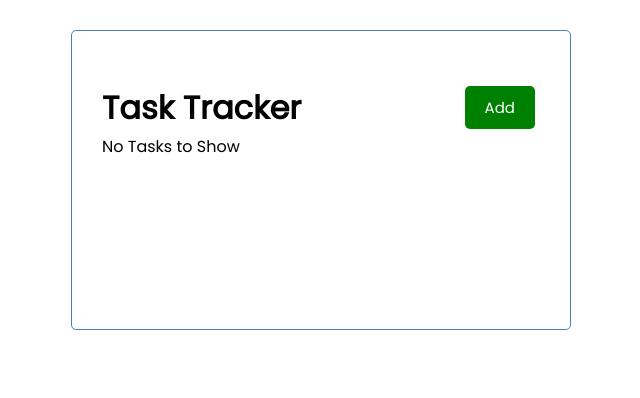
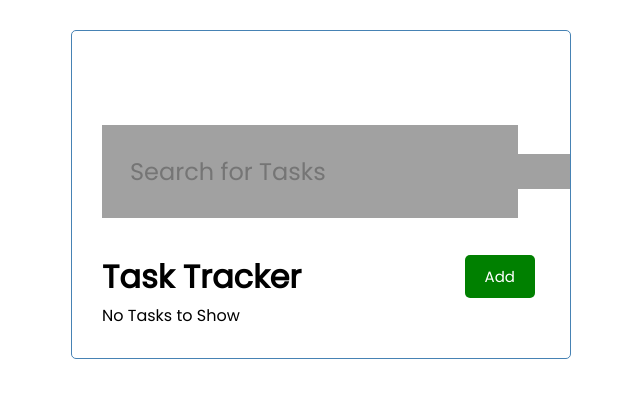
Before and after one commit to maja0011/task-tracker, a React (Create React App) app: page / in a window 1280 px wide. Shown: the top 398 px of the page, without its empty margins (319-959 px from the left). Built offline with nearby package versions, Linux system fonts and the light colour scheme.

Commit message:
Added the searhbar function

```diff
--- a/src/components/Main.jsx
+++ b/src/components/Main.jsx
@@ -2,6 +2,7 @@ import React from "react";
 import { useState,useEffect } from "react";
 import AddTask from "./AddTask";
 import Tasks from "./Tasks";
+import SearchIcon from '../search.svg'
 import '../index.css'
 
 
@@ -21,6 +22,8 @@ function Main() {
 
     //use state for adding tasks
     const [tasks, setTasks] = useState(getLocalStorage());
+
+    const [searchTerm, setSearchTerm] = useState('');
 
 
 
@@ -95,10 +98,22 @@ function Main() {
         setTasks(tasks.filter((task) => task.id !== id));
     };
 
+    const taskSearch = (taskName) =>{
+        if(taskName.length > 0){
+            setTasks(tasks.filter((task) => task.text.includes(taskName)));
+        }
+
+    };
+
+    // const editTaskFunction = (id) => {
+    // setTasks(tasks.map(task => task.id === id ? {...task, isEditing: !task.isEditing} : task))
+    // };
+
     //Show Add form/button
     const showTaskForm = () => {
         setShowAddButton(!showAddButton);
     };
+
 
 
 
@@ -108,7 +123,22 @@ function Main() {
 
     return (
         <div className="container">
+             <div className='search'>
+                <input
+                type="text"
+                    placeholder='Search for Tasks'
+                    value={searchTerm}
+                    onChange={(e) => setSearchTerm(e.target.value)}
+                />
+
+                <img
+                    src={SearchIcon}
+                    alt="an icon for searching"
+                    onClick={() => taskSearch(searchTerm)}
+                />
+            </div>
             <header className="header">
+
                 <h1>Task Tracker</h1>
                 <button className="btn"
                 style ={{backgroundColor:showAddButton ? "red" : "green"}}
@@ -123,6 +153,7 @@ function Main() {
                 <Tasks
                 tasks ={tasks}
                 onDelete = {deleteTask}
+
                 />
 
             ):(
--- a/src/components/Task.jsx
+++ b/src/components/Task.jsx
@@ -4,13 +4,21 @@ import {FaTimes,FaEdit} from "react-icons/fa";
 const Task = ({task, handleDelete}) => {
     return(
     <div
-    className={`task`}>
+    className="task">
     <h3>
-        Task Name: {task.text}{" "}
+        <div className="left">Task Name: {task.text}{" "}</div>
+
+        <div className="right">
+        <FaEdit
+        style= {{color: "blue", cursor: "pointer"}}
+
+        />
         <FaTimes
         style={{color: "red", cursor: "pointer"}}
         onClick={()=> handleDelete(task.id)}
         />
+        </div>
+
     </h3>
     <p>Task Description: {task.description}</p>
     <p>Task Estimation Date: {task.estimationDate}</p>
--- a/src/components/Tasks.jsx
+++ b/src/components/Tasks.jsx
@@ -10,6 +10,7 @@ const Tasks = ({tasks, onDelete}) => {
                 key={task.id}
                 task={task}
                 handleDelete={onDelete}
+
                 />
             );
         })}
--- a/src/index.css
+++ b/src/index.css
@@ -66,8 +66,50 @@ body {
 .task h3 {
   display: flex;
   align-items: center;
-  justify-content: space-between;
+  justify-content:space-between;
+
 }
+.left {
+  cursor: pointer;
+}
+.right {
+  cursor: pointer;
+
+}
+.search {
+  width: 95%;
+  margin: 4rem 0 2rem;
+
+  display: flex;
+  align-items: center;
+  justify-content:flex-start;
+
+  padding: 1.5rem 1.75rem;
+
+  background: #a1a1a1;
+
+}
+
+.search input {
+  flex: 1;
+  border: none;
+  font-size: 1.5rem;
+  font-family: var(--font-raleway);
+  font-weight: 500;
+  padding-right: 1rem;
+
+  outline: none;
+  color: black;
+  background: #a1a1a1;
+}
+
+.search img {
+  width: 30px;
+  height: 45px;
+  cursor: pointer;
+}
+
+
 
 .add-form {
   margin-bottom: 40px;
```
Also changed, not shown: src/components/EditTask.jsx (added, +128 -0 lines), src/search.svg (added).
